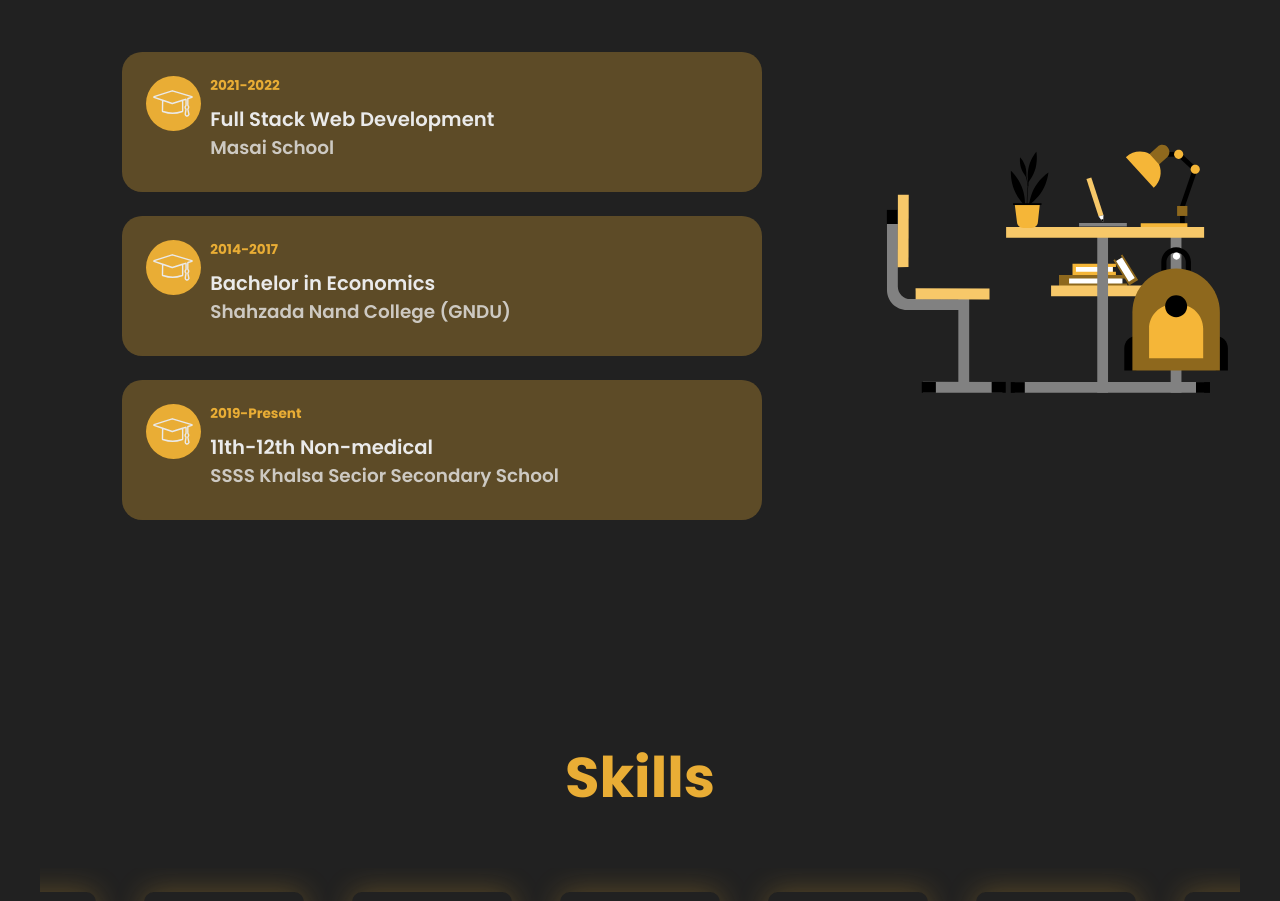
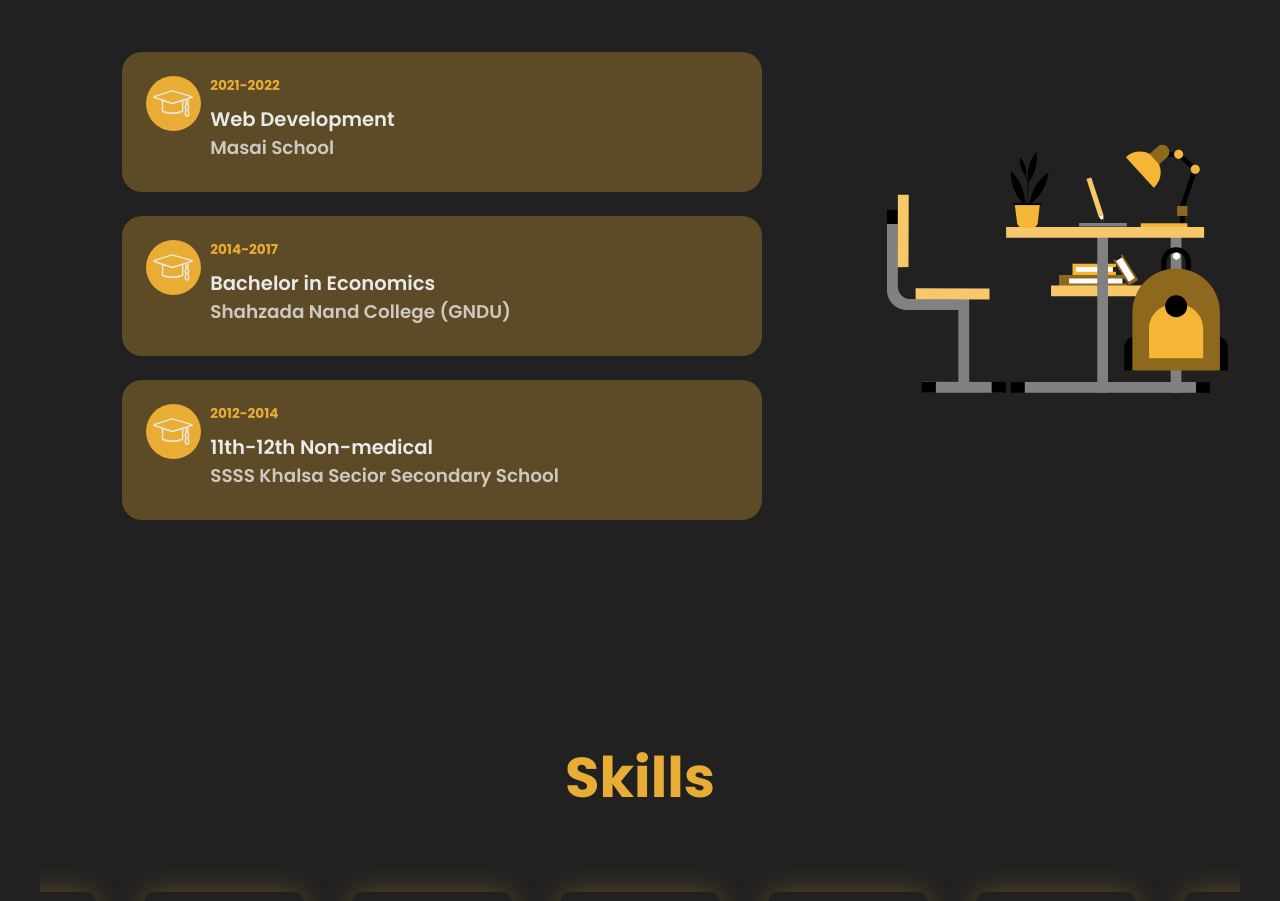
Before and after one commit to rini001/portfolio, a React (Create React App) app: page / in a window 1280 px wide. Shown: the part 1697-2598 px from the top of the page. Built offline with nearby package versions, Linux system fonts and the light colour scheme; a web font is replaced by a local one.

Commit message:
little_changes

```diff
--- a/src/data/educationData.js
+++ b/src/data/educationData.js
@@ -2,7 +2,7 @@ export const educationData = [
     {
         id: 1,
         institution: 'Masai School',
-        course: 'Full Stack Web Development',
+        course: 'Web Development',
         startYear: '2021',
         endYear: '2022'
     },
@@ -17,7 +17,7 @@ export const educationData = [
         id: 3,
         institution: 'SSSS Khalsa Secior Secondary School',
         course: '11th-12th Non-medical',
-        startYear: '2019',
-        endYear: 'Present'
+        startYear: '2012',
+        endYear: '2014'
     },
 ]
```
